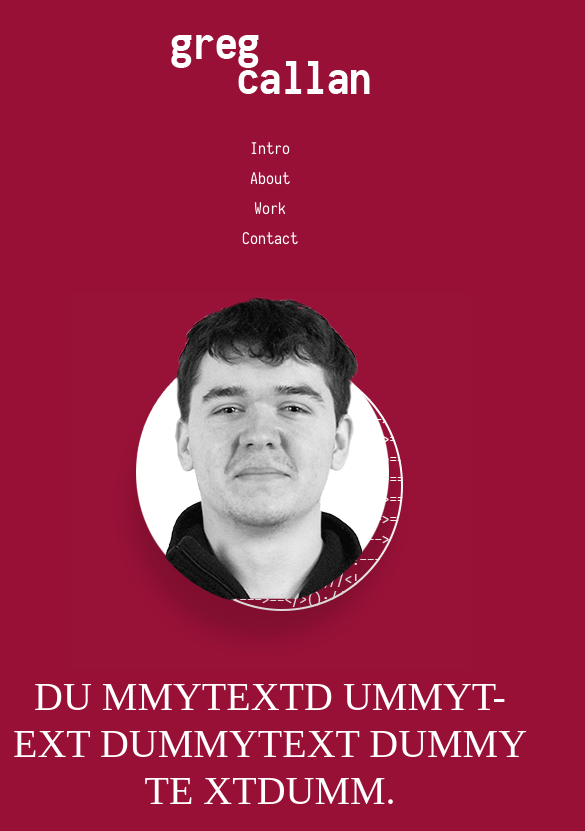
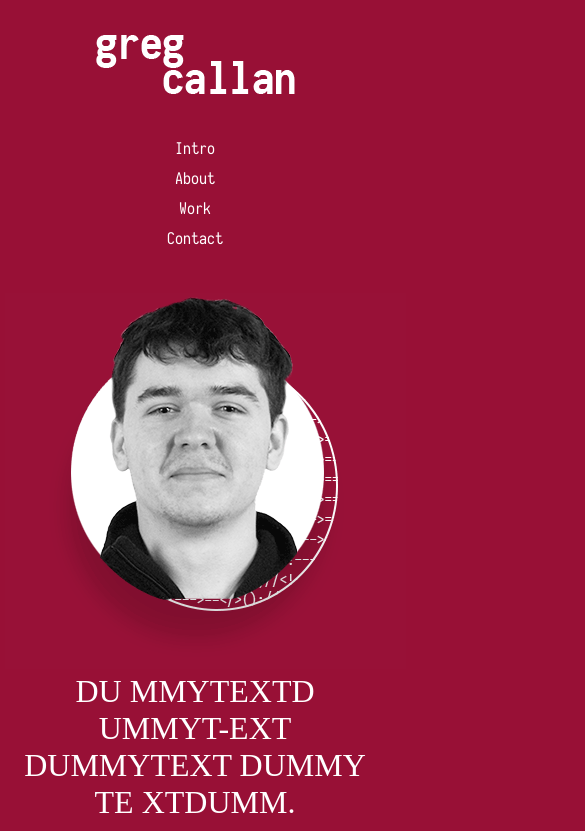
Before and after one commit to NeglectedGoat/My-Portfolio-Site, a website: page src/index.html in a window 390 px wide. Shown: the top 831 px of the page, 585 px wide, since content can reach past the window. Drawn offline with nearby package versions, Linux system fonts and the light colour scheme; files that its build step writes are made by us from their sources; a web font is replaced by a local one.

Commit message:
Began Resp Dev on Footer
Finished responsive dev on header section of site and began looking at the footer.

Continued clean up of stylesheets.

```diff
--- a/src/index.html
+++ b/src/index.html
@@ -21,7 +21,7 @@
 					<li><a href="contact.html">Contact</a></li>
 				</ul>
 			</nav>
-			<div class="headshotAndBlurb">
+			<div class="headshotAndBlurbContainer">
 				<div class="headshotContainer">
 					<img class="headshot" src="images/headshot_gif_final_wine.gif" alt="headshot image of me">
 				</div>
@@ -54,16 +54,19 @@
 		</div>
 	</section>
 
-	<div class="footer">
-		<hr class="hrFooter">
-		<div class="container">
+
+	<hr class="hrFooter">
+	<div class="container">
+		<div class="footer">
 			<p class="footerSig">2017 &copy; Greg Callan</p>
-			<img class="githubIcon" src="images/github.png" alt="">
-			<img class="twitterIcon"src="images/twitter_icon.png" alt="">
-			<img class="linkedinIcon"src="images/linkedin_icon.png" alt="">
+		<div class="socialIcons">
+				<img class="githubIcon" src="images/github.png" alt="">
+				<img class="twitterIcon"src="images/twitter_icon.png" alt="">
+				<img class="linkedinIcon"src="images/linkedin_icon.png" alt="">
 		</div>
+		</div>
+	</div>
 
-	</div>
 
 </body>
 </html>
--- a/src/sass/footer.scss
+++ b/src/sass/footer.scss
@@ -1,4 +1,4 @@
-.hrFooter {
+.hrFooter{
 	margin-bottom: 10px;
 }
 
@@ -10,15 +10,18 @@
 	margin-left: 48px;
 }
 
-.githubIcon {
+.githubIcon{
 	padding:2px;
-	margin-left:62.5%;
 }
 
-.twitterIcon {
+.twitterIcon{
 	padding: 2px;
 }
 
-.linkedinIcon {
+.linkedinIcon{
 	padding: 2px;
 }
+
+.socialIcons{
+	display: inline-block;
+}
--- a/src/sass/header.scss
+++ b/src/sass/header.scss
@@ -1,31 +1,85 @@
+/* Contents of this file:
+	* |LOGO - MY NAME CONTAINER|
+	* |NAVIGATION|
+	* |HEADSHOT IMAGE CONTAINER|
+	* |BLURB|
+	* |CTA BUTTON|
+	* |HR PAGE DIVIDERS|
+	* |CLEARFIX HACK|
+*/
+
+/** ELEMENTS ARE LAID OUT HIERACHALLY AS PER THE DOM **/
+
+/**
+
+	ELEMENT PROPERTIES ARE ORGANIZED INTO:
+		- Layout (Box Model/Positioning Stuff etc.)
+		- Typography (Font-Family, Font-Size etc.)
+		- Apperance (Color etc.)
+
+	UNDER EACH CATEGORY PROPERTIES ARE LAID OUT ALPHABETICALLY
+
+**/
+
+/** NESTING WHERE APPROPRIATE **/
+
 @import "variables";
 
-.blurb {
+
+/*----- LOGO - MY NAME CONTAINER -----*/
+.logoContainer{
+/* --- Layout --- */
+	display: inline-block;
+	margin: 50px 0px 0px 120px;
+}
+
+/*----- NAVIGATION -----*/
+nav{
+/* --- Layout --- */
+	display: inline-block;
+	margin:48px 0px 0px 248px;
+}
+	li{
+	/* --- Layout --- */
+		float: left;
+		margin:0;
+		padding: 18px;
+	/*--Typography--*/
+		list-style-type: none;
+	}
+		a:link, a:visited{
+		/* --- Layout --- */
+			/* display: block; */
+		/*--Typography--*/
+			font-family: iosRegular;
+			text-decoration: none;
+		}
+
+/*----- HEADSHOT IMAGE CONTAINER -----*/
+.headshotContainer{
+/*--Layout--*/
+	display: inline-block;
+	margin:70px 0px 0px 25px;
+}
+
+/*----- BLURB -----*/
+.blurb{
 /*--Layout--*/
 	bottom: 140px;
 	display: inline-block;
 	left:55px;
 	position: relative;
 	width: 40%;
-
 /*--Typography--*/
 	font-family: iosBold;
 	font-size: 51px;
-
 /*--Appearance--*/
 	color: $primaryTextWhite;
 	text-align:left;
 }
 
-.clearfix:after {
-	content:"";
-	visibility: hidden;
-	display: block;
-	height: 0;
-	clear: both;
-}
-
-.cta {
+/*----- CTA BUTTTON -----*/
+.cta{
 /*--Layout--*/
 	border: solid 2px #fff;
 	bottom: 85px;
@@ -34,59 +88,31 @@
 	position: relative;
 	right:332px;
 	width: 100px;
-
 /*--Typography--*/
 	font-family: iosRegular;
 	font-size: 16px;
 	text-decoration: none;
-
 /*--Appearance--*/
 	color: #fff;
 	text-align: center;
 }
 
-.headshotContainer{
-	/*--Layout--*/
-	display: inline-block;
-	margin:70px 0px 0px 25px;
-}
-
+/*----- HR PAGE DIVIDERS -----*/
 .hrHeader{
 /*--Layout--*/
 	border: 0.5px solid #fff;
 	bottom: 15px;
 	margin-bottom: 7px;
 	position: relative;
-
 /*--Appearance--*/
 	background-color: #fff;
 }
 
-.logoContainer {
-	/* --- Layout --- */
-	display: inline-block;
-	margin: 50px 0px 0px 120px;
+/*----- CLEARFIX HACK -----*/
+.clearfix:after{
+	content:"";
+	visibility: hidden;
+	display: block;
+	height: 0;
+	clear: both;
 }
-
-nav{
-	/* --- Layout --- */
-	display: inline-block;
-	margin:48px 0px 0px 248px;
-	li{
-		/* --- Layout --- */
-		float: left;
-		margin:0;
-		padding: 18px;
-
-		/*--Typography--*/
-		list-style-type: none;
-	}
-	a:link, a:visited{
-		/* --- Layout --- */
-		display: block;
-
-		/*--Typography--*/
-		font-family: iosRegular;
-		text-decoration: none;
-	}
-}
--- a/src/sass/mediaqueries.scss
+++ b/src/sass/mediaqueries.scss
@@ -1,144 +1,227 @@
+/* BREAKPOINTS in this file:
+	* |BLURB|
+	* |CLEARFIX HACK|
+	* |CTA BUTTON|
+	* |HEADSHOT IMAGE CONTAINER|
+	* |HR PAGE DIVIDERS|
+	* |LOGO - MY NAME CONTAINER|
+	* |NAVIGATION|
+*/
+
 @media only screen and (max-width: 960px) {
-	.container {
+	.container{
+	/*--Layout--*/
 		width:860px;
 	}
-	nav {
-		margin-left:180px;
+		.logoContainer{
+		/*--Layout--*/
+			margin:50px 0px 0px 105px;
 		}
-	.logoContainer {
-		margin-left:105px;
+		nav{
+		/*--Layout--*/
+			margin:50px 0px 0px 180px;
+		}
+		.headshot{
+		/*--Layout--*/
+			width:365px;
 		}
 		.blurb{
+		/*--Layout--*/
+		bottom:135px;
+		/*--Typography--*/
 		font-size:45px;
-		bottom:135px;
 		}
-	.headshot {
-		width:365px;
+		.cta{
+		/*--Layout--*/
+			bottom: 120px;
+			left:450px;
 		}
-	.cta {
-		left:450px;
-		bottom: 120px;
+		.footer {
+			width:860px;
 		}
 }
 
 @media only screen and (max-width: 860px) {
-	.container {
+	.container{
+	/*--Layout--*/
 		width:760px;
 	}
 		.logoContainer{
-		margin-left: 85px;
+		/*--Layout--*/
+			margin: 45px 0px 0px 85px;
 		}
-	nav {
-		margin-left: 130px;
+		nav{
+		/*--Layout--*/
+			margin: 45px 0px 0px 130px;
 		}
-	li > a {
+			li > a{
+			/*--Typography--*/
 				font-size:14px;
 			}
-	#githubIcon {
-		margin-left: 55%;
-	}
-	.blurb {
-		font-size:40px;
-		left:45px;
-		bottom:120px;
-	}
 		.headshot{
+		/*--Layout--*/
 			width:320px;
 		}
-	.cta {
+		.blurb{
+		/*--Layout--*/
+			bottom:120px;
+			left:45px;
+		/*--Typography--*/
+			font-size:40px;
+		}
+		.cta{
+		/*--Layout--*/
+			bottom: 105px;
 			left:395px;
-		bottom: 105px;
 		}
-
 }
 
 @media only screen and (max-width: 760px) {
-	.container {
+	.container{
+	/*--Layout--*/
 		width:660px;
 	}
-	nav {
-		margin-left:138px;
+		.logoContainer{
+		/*--Layout--*/
+			margin: 35px 0px 0px 65px;
 		}
-	li > a {
+			.logo{
+			/*--Layout--*/
+				width:150px;
+			}
+		nav{
+		/*--Layout--*/
+			margin:35px 0px 0px 138px;
+		}
+			li > a{
+			/*--Typography--*/
 				font-size: 12px;
 			}
-	.logoContainer {
-		margin-left: 65px;
-	}
-	.logo {
-		width:150px;
-	}
-	.headshotContainer {
-		margin-left: 5px;
+		.headshotContainer{
+		/*--Layout--*/
+			margin: 70px 0px 0px 5px;
 		}
 			.headshot{
+			/*--Layout--*/
 				width:285px;
 			}
-	.blurb {
-		font-size:35px;
+		.blurb{
+		/*--Layout--*/
 			bottom:110px;
 			left:60px;
+		/*--Typography--*/
+			font-size:35px;
 		}
-	.cta {
+		.cta{
+		/*--Layout--*/
+			bottom:100px;
+			left:355px;
 			width:80px;
+		/*--Typography--*/
 			font-size:13px;
-		left:348px;
-		bottom:100px;
 		}
 }
 
 @media only screen and (max-width: 660px) {
-	.container {
+	.container{
+	/*--Layout--*/
 		width:540px;
 	}
 		.logoContainer{
+		/*--Layout--*/
 			display: block;
+			margin:35px 0px 0px 0px;
+		/*--Appearance--*/
 			text-align: center;
-		margin-left:0;
-		margin-top:35px;
 		}
-	.logo {
+			.logo{
+			/*--Layout--*/
 				width:199px;
 			}
 		nav{
+		/*--Layout--*/
 			display: block;
-		margin-top: 35px;
-		margin-left: 0;
+			margin: 35px 0px 0px 0px;
 		}
-	nav li {
+			nav li{
+			/*--Layout--*/
+				float:none;
 				padding: 5px;
-		float:none;
+			/*--Appearance--*/
 				text-align: center;
 			}
-	li > a {
+				li > a{
+				/*--Typography--*/
 					font-size: 16px;
 				}
-	/* --Centers headshot, blurb and CTA on smaller screens */
-	.headshotAndBlurb{
+	/*** --Centers headshot, blurb and CTA on smaller screens-- ***/
+		.headshotAndBlurbContainer{
+		/*--Appearance--*/
 			text-align: center;
 		}
-	.headshotContainer {
-		margin-top:40px;
-		margin-left:0px;
+			.blurb{
+			/*--Layout--*/
+				bottom:0px;
+				left:0px;
+				margin:0px 0px 20px 0px;
+				width:100%;
+			/*--Typography--*/
+				font-size: 40px;
+			/*--Appearance--*/
+				text-align: center;
+			}
+			.headshotContainer{
+			/*--Layout--*/
 				display: block;
+				margin:40px 0px 0px 0px;
 			}
 				.headshot{
+				/*--Layout--*/
 					width:401px;
 				}
-	.blurb{
-		width:100%;
-		text-align: center;
-		left:0px;
-		bottom:0px;
-		font-size: 40px;
-		margin-bottom:20px;
-	}
-	.cta {
-		width:100px;
-		font-size: 16px;
+		.cta{
+		/*--Layout--*/
 			bottom:0px;
 			left:300px;
+			margin:0px 0px 60px 0px;
 			position: static;
-		margin-bottom:60px;
+			width:100px;
+		/*--Typography--*/
+			font-size: 16px;
 		}
 }
+
+@media only screen and (max-width: 540px) {
+	.container{
+	/*--Layout--*/
+		width:420px;
+	}
+		.blurb {
+		/*--Layout--*/
+			width:90%;
+		/*--Typography--*/
+			font-size: 36px;
+		}
+}
+
+@media only screen and (max-width: 420px) {
+	.container{
+		width:380px;
+	}
+		.blurb{
+			font-size:32px;
+		}
+}
+
+@media only screen and (max-width: 380px) {
+	.container{
+		width:320px;
+	}
+		.headshot{
+			width:320px;
+
+		}
+		.blurb{
+			width:80%;
+		}
+}
--- a/src/sass/style.scss
+++ b/src/sass/style.scss
@@ -10,7 +10,7 @@ body{
 	background:$coreBgColor;
 }
 
-.container {
+.container{
 	width:960px;
 	margin:auto;
 	background-color: $coreBgColor;
@@ -23,7 +23,7 @@ body{
 		url('../font/iosevka-regular.ttf') format('ttf');
 }
 
-@font-face {
+@font-face{
 	font-family:iosBold;
 	src:url('../font/iosevka-bold.woff2') format('woff2'),
 		url('../font/iosevka-bold.woff') format('woff'),
```
Also changed, not shown: src/sass/index.scss (+3 -4 lines), dist/css/style.css, dist/index.html. Lines whose indentation alone changed are shown as unchanged.
